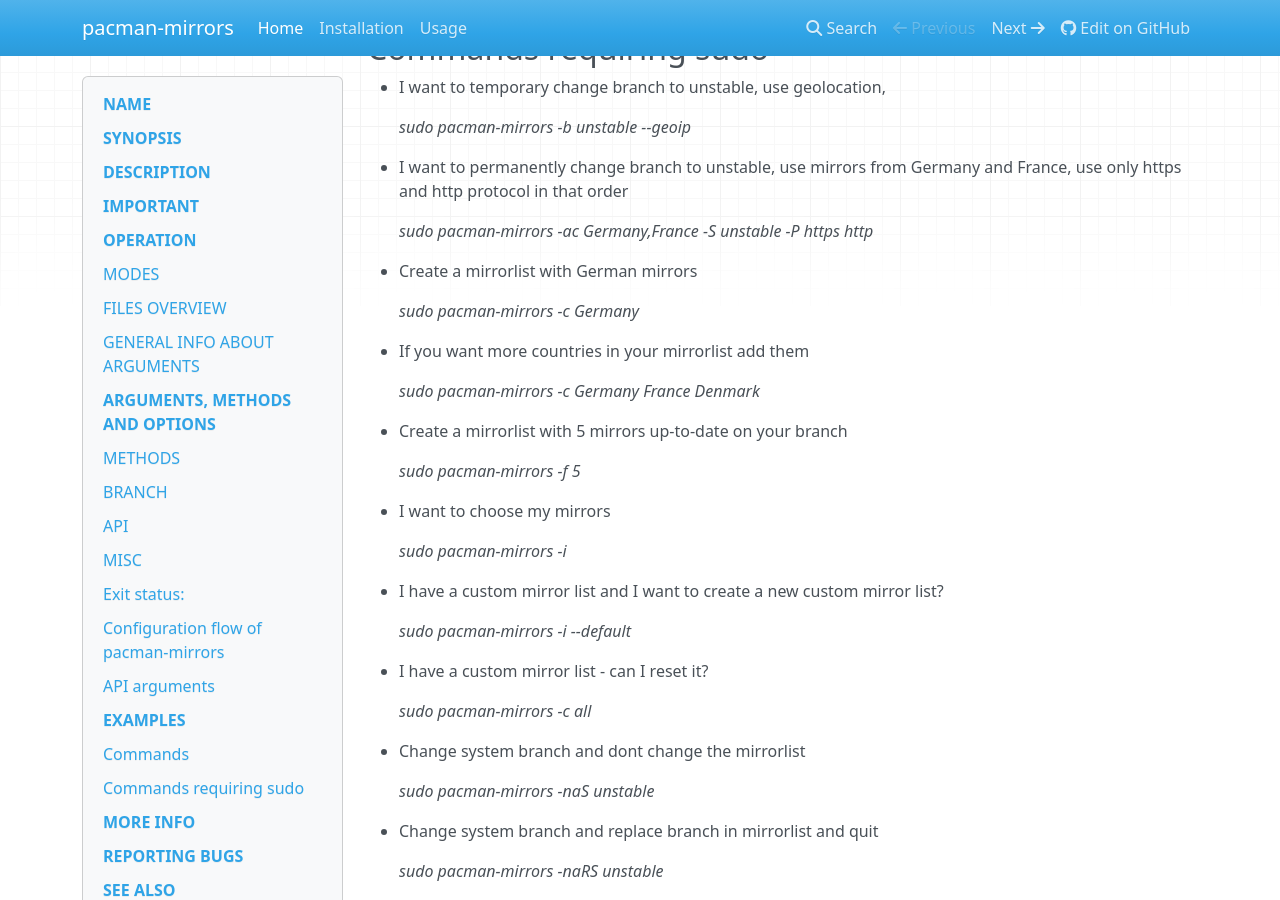
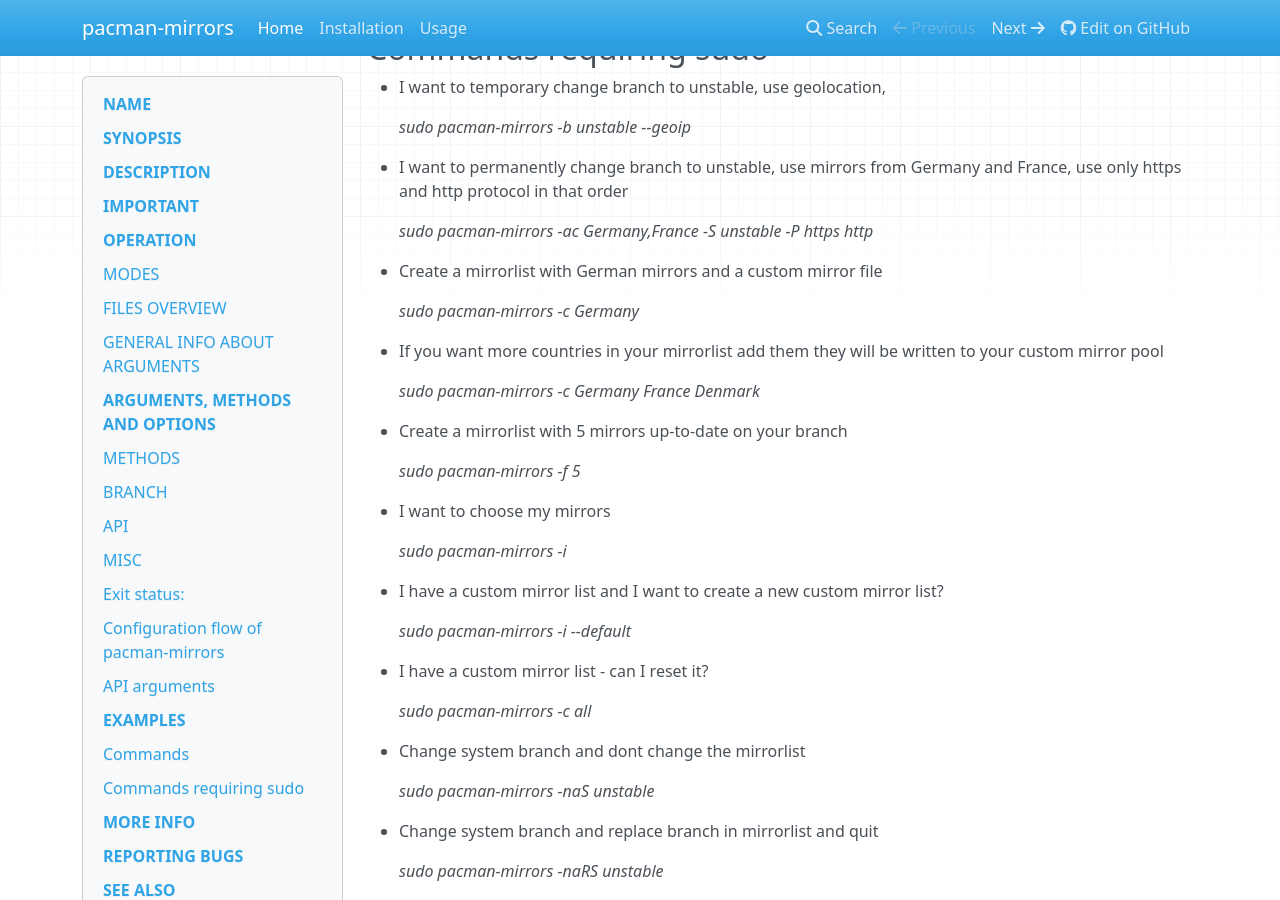
Before and after one commit to manjaro/pacman-mirrors, an MkDocs documentation site: the page built from docs/index.md, in a window 1280 px wide and 900 px high, scrolled down 5300 px. Built offline with MkDocs 1.6.1, drawn with Linux system fonts in a browser that asks for light colours; nearby versions of some CDN libraries; old or Windows-style settings are respelled for this version of MkDocs.

Commit message:
updated documentation

```diff
--- a/docs/index.md
+++ b/docs/index.md
@@ -233,11 +233,11 @@
 
     *sudo pacman-mirrors -ac Germany,France -S unstable -P https http*
 
-* Create a mirrorlist with German mirrors
+* Create a mirrorlist with German mirrors and a custom mirror file
 
     *sudo pacman-mirrors -c Germany*
 
-* If you want more countries in your mirrorlist add them
+* If you want more countries in your mirrorlist add them they will be written to your custom mirror pool
 
     *sudo pacman-mirrors -c Germany France Denmark*
 
```
